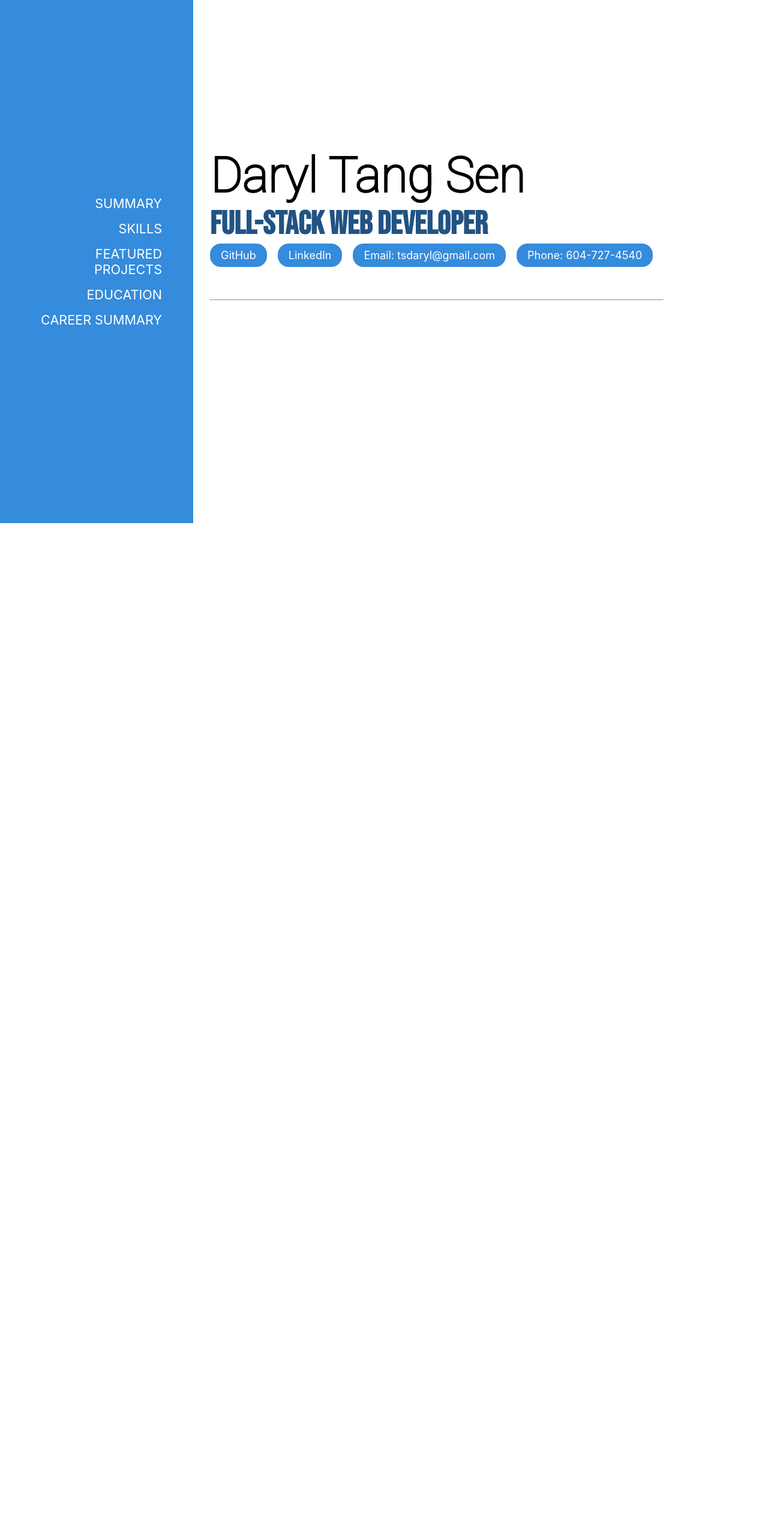
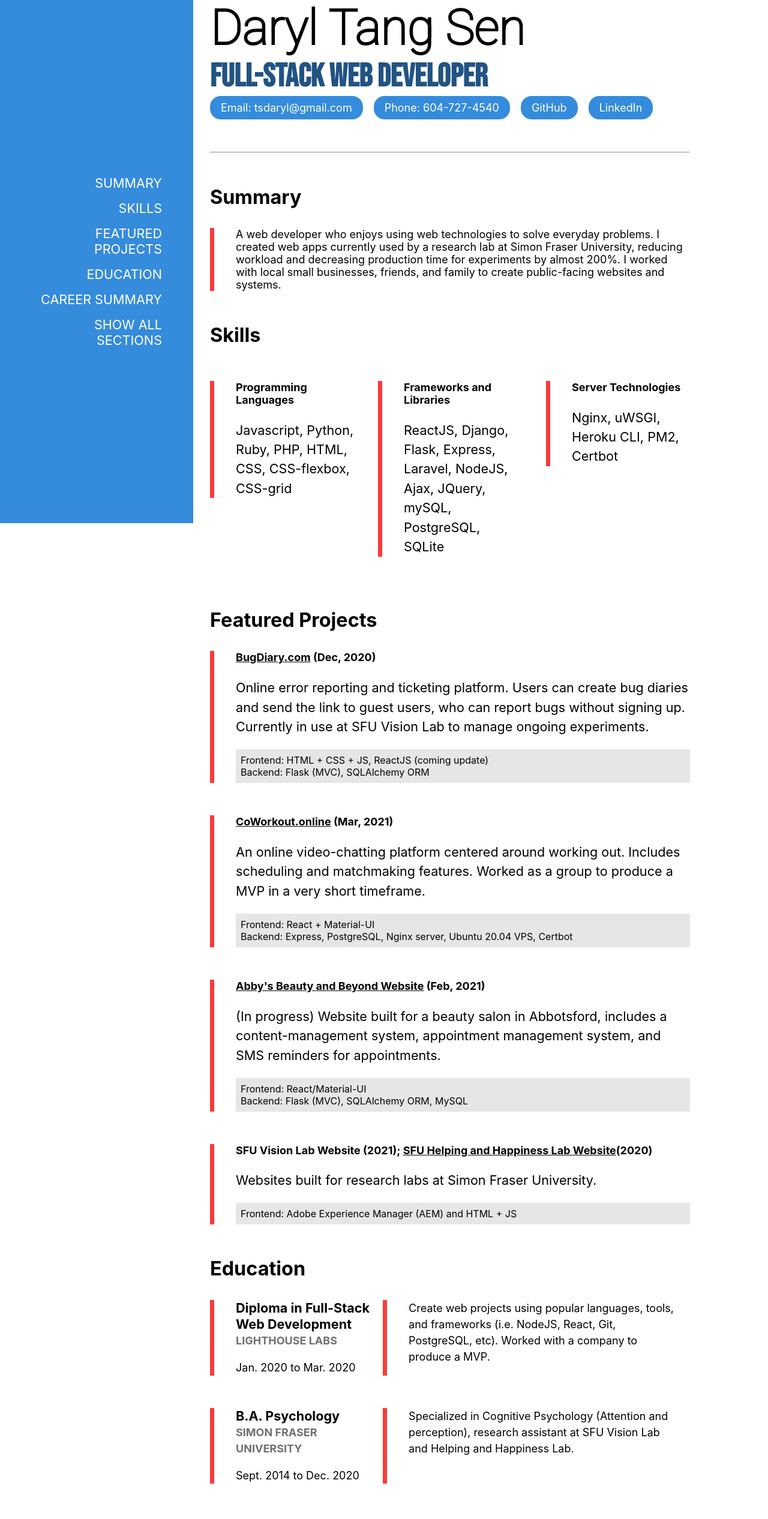
Before and after one commit to daryl-sen/sensworks, a React (Create React App) app: page /all in a window 1280 px wide. Shown: the top 2532 px of the page at 60% size. Before the commit the page ends 800 px from the top, so only its background shows below. Built offline with nearby package versions, Linux system fonts and the light colour scheme.

Commit message:
tweaks, introduce 'showAll' component

```diff
--- a/src/App.js
+++ b/src/App.js
@@ -14,10 +14,10 @@ function App() {
         <h1>Daryl Tang Sen</h1>
         <h2>Full-Stack Web Developer</h2>
         <div id="external-profiles">
+          <LinkButton link="mailto:tsdaryl@gmail.com" linkText="Email: tsdaryl@gmail.com" newTab={true}/>
+          <LinkButton link="tel:604-727-4540" linkText="Phone: 604-727-4540" newTab={true}/>
           <LinkButton link="https://github.com/daryl-sen" linkText="GitHub" newTab={true}/>
           <LinkButton link="https://www.linkedin.com/in/daryl-tang-755753207/" linkText="LinkedIn" newTab={true}/>
-          <LinkButton link="mailto:tsdaryl@gmail.com" linkText="Email: tsdaryl@gmail.com" newTab={true}/>
-          <LinkButton link="tel:604-727-4540" linkText="Phone: 604-727-4540" newTab={true}/>
         </div>
       </header>
       <hr/>
--- a/src/App.scss
+++ b/src/App.scss
@@ -20,7 +20,6 @@ body {
 #root>main>header {
   h1 {
     font-size: 4.5em;
-    margin: 0;
     padding: 0;
     display: block;
     font-family: 'Roboto', sans-serif;
--- a/src/Skills.js
+++ b/src/Skills.js
@@ -9,7 +9,7 @@ function Skills(props) {
           <article className="left-accented">
             <h4>Programming Languages</h4>
             <p>
-              Javascript, Python, Ruby, PHP, HTML, CSS
+              Javascript, Python, Ruby, PHP, HTML, CSS, CSS-flexbox, CSS-grid
             </p>
           </article>
         </div>
--- a/src/components/MainRouter.js
+++ b/src/components/MainRouter.js
@@ -5,6 +5,7 @@ import Summary from '../Summary';
 import Education from '../Education';
 import FeaturedProjects from '../FeaturedProjects';
 import Skills from '../Skills';
+import ShowAll from './ShowAll';
 
 const MainRouter = () => {
 
@@ -21,6 +22,7 @@ const MainRouter = () => {
             <Link to="/featured">Featured Projects</Link>
             <Link to="/education">Education</Link>
             <Link to="/career">Career Summary</Link>
+            <Link to="/all">Show All Sections</Link>
           </div>
         </nav>
 
@@ -30,6 +32,7 @@ const MainRouter = () => {
           <Route path="/featured" component={FeaturedProjects} />
           <Route path="/education" component={Education} />
           <Route path="/career" component={CareerSummary} />
+          <Route path="/all" component={ShowAll} />
         </Switch>
 
       </Router>
--- /dev/null
+++ b/src/components/ShowAll.js
@@ -0,0 +1,20 @@
+import CareerSummary from '../CareerSummary';
+import Summary from '../Summary';
+import Education from '../Education';
+import FeaturedProjects from '../FeaturedProjects';
+import Skills from '../Skills';
+
+function ShowAll() {
+
+  return (
+    <>
+      <Summary />
+      <Skills />
+      <FeaturedProjects />
+      <Education />
+      <CareerSummary />
+    </>
+  );
+}
+
+export default ShowAll;
```
